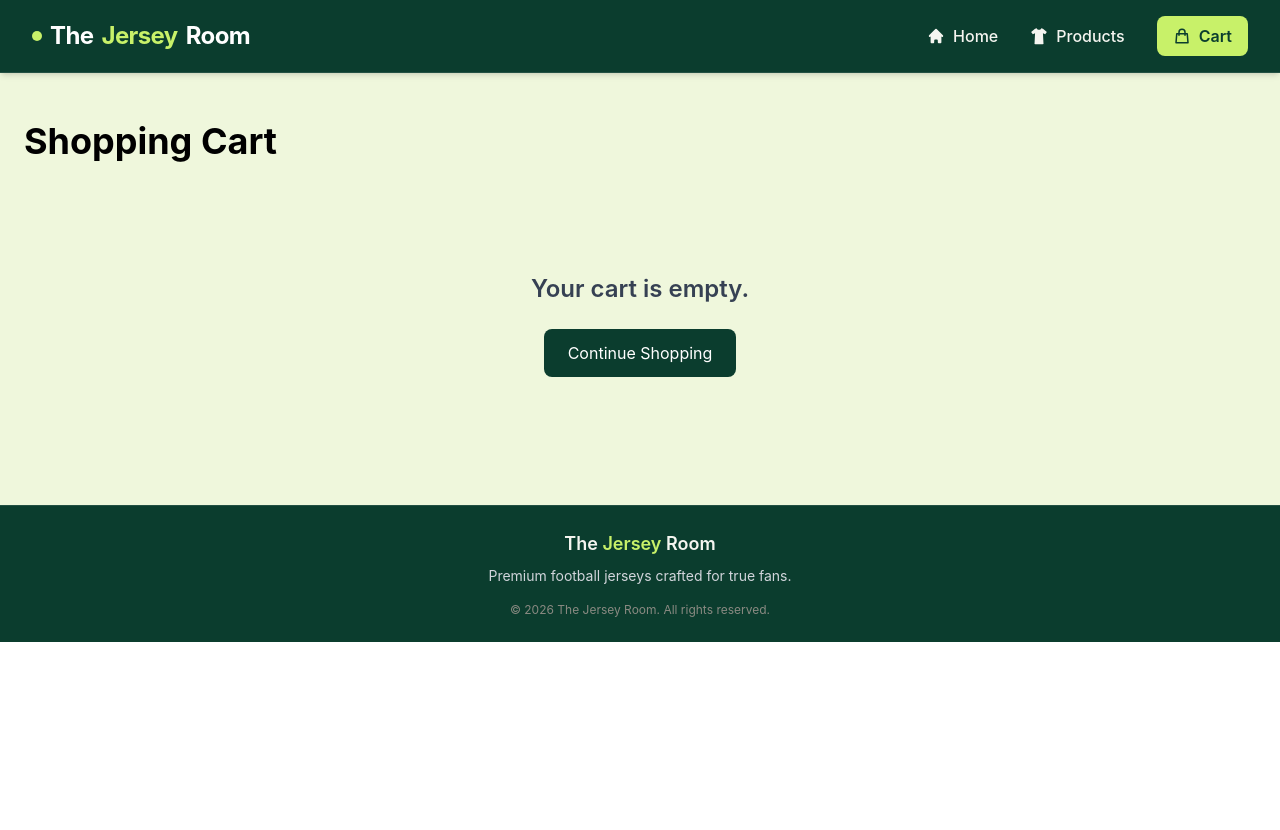
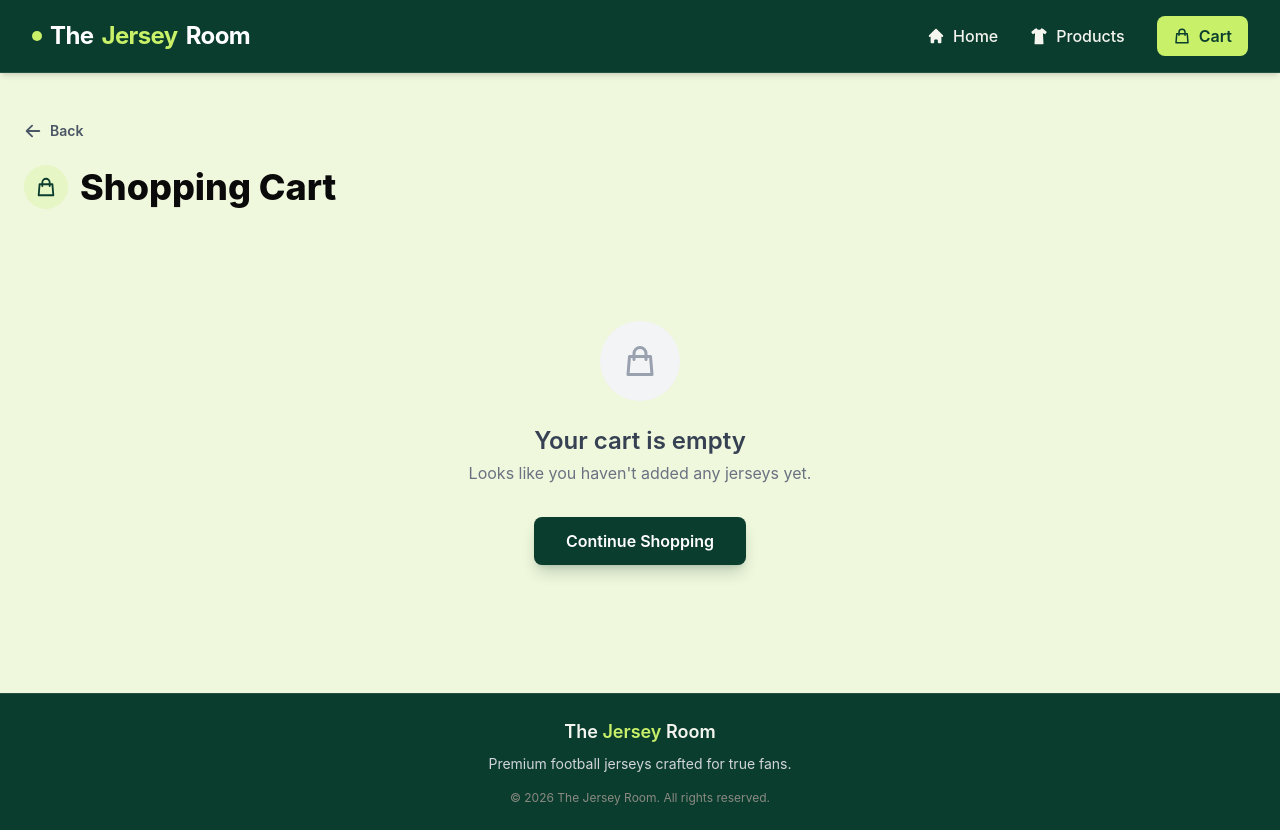
Before and after one commit to AshiqurAshik/The-Jersey-Room-Website, a React (Vite) app: page /cart in a window 1280 px wide. Before the commit the page ends 800 px from the top, so only its background shows below. Built offline with nearby package versions, Linux system fonts and the light colour scheme.

Commit message:
enhance the ui of cart

```diff
--- a/src/Pages/Cart/Cart.jsx
+++ b/src/Pages/Cart/Cart.jsx
@@ -1,6 +1,11 @@
 import React, { useEffect, useState } from 'react';
 import { useNavigate } from 'react-router';
 import Swal from 'sweetalert2';
+import {
+  HiOutlineTrash,
+  HiOutlineShoppingBag,
+  HiArrowLeft,
+} from 'react-icons/hi';
 import Loading from '../../Components/Loading/Loading';
 
 const Cart = () => {
@@ -71,84 +76,118 @@ useEffect(() => {
 
   return (
     <div className="max-w-7xl mx-auto px-6 py-12">
-      <h1 className="text-4xl font-bold mb-8">Shopping Cart</h1>
+      <button
+        onClick={() => navigate(-1)}
+        className="mb-6 flex items-center gap-2 text-sm font-semibold text-gray-600 hover:text-[#0B3D2E] transition-colors"
+      >
+        <HiArrowLeft size={18} />
+        Back
+      </button>
+
+      <div className="flex items-center gap-3 mb-8">
+        <div className="flex h-11 w-11 items-center justify-center rounded-full bg-[#C8F169]/20">
+          <HiOutlineShoppingBag size={22} className="text-[#0B3D2E]" />
+        </div>
+        <div>
+          <h1 className="text-3xl md:text-4xl font-extrabold text-[#0A0A0A]">
+            Shopping Cart
+          </h1>
+          {cart.length > 0 && (
+            <p className="text-sm text-gray-500">
+              {totalItems} {totalItems === 1 ? 'item' : 'items'} in your cart
+            </p>
+          )}
+        </div>
+      </div>
 
       {cart.length === 0 ? (
-        <div className="text-center py-20">
-          <h2 className="text-2xl font-semibold text-gray-700">
-            Your cart is empty.
+        <div className="flex flex-col items-center justify-center py-20 text-center">
+          <div className="flex h-20 w-20 items-center justify-center rounded-full bg-gray-100">
+            <HiOutlineShoppingBag size={36} className="text-gray-400" />
+          </div>
+
+          <h2 className="mt-6 text-2xl font-semibold text-gray-700">
+            Your cart is empty
           </h2>
+          <p className="mt-1 text-gray-500">
+            Looks like you haven't added any jerseys yet.
+          </p>
 
           <button
             onClick={() => navigate('/products')}
-            className="mt-6 px-6 py-3 bg-[#0B3D2E] text-white rounded-lg hover:bg-[#07291f]"
+            className="group relative mt-8 overflow-hidden px-8 py-3 bg-[#0B3D2E] text-white rounded-lg font-semibold shadow-lg shadow-[#0B3D2E]/20 transition-all duration-300 hover:shadow-xl hover:-translate-y-0.5"
           >
-            Continue Shopping
+            <span className="relative z-10">Continue Shopping</span>
           </button>
         </div>
       ) : (
-        <>
-          <div className="space-y-6">
+        <div className="grid lg:grid-cols-3 gap-8 items-start">
+          {/* Cart items */}
+          <div className="lg:col-span-2 space-y-4">
             {cart.map((item) => (
               <div
                 key={`${item.id}-${item.size}`}
-                className="flex flex-col md:flex-row justify-between items-center bg-gray-100 rounded-xl p-5 gap-5"
+                className="flex flex-col sm:flex-row items-center gap-5 rounded-2xl bg-gray-50 border border-black/5 p-5 transition-shadow duration-300 hover:shadow-md"
               >
-                <div className="flex items-center gap-5">
+                <div className="shrink-0 rounded-xl bg-white p-2">
                   <img
                     src={item.image}
                     alt={item.name}
                     className="w-28 h-28 object-contain"
                   />
+                </div>
 
-                  <div>
-                    <h2 className="text-xl font-semibold">{item.name}</h2>
+                <div className="flex-1 text-center sm:text-left">
+                  <h2 className="text-lg font-semibold text-[#0A0A0A]">
+                    {item.name}
+                  </h2>
 
-                    <p className="text-gray-600">Price: ৳{item.price}</p>
+                  <div className="mt-1 flex flex-wrap justify-center sm:justify-start gap-x-4 gap-y-1 text-sm text-gray-500">
+                    <span>Size: {item.size}</span>
+                    <span>Qty: {item.quantity}</span>
+                    <span>৳{item.price} each</span>
+                  </div>
 
-                    <p className="text-gray-600">Size: {item.size}</p>
-
-                    <p className="text-gray-600">Quantity: {item.quantity}</p>
-
-                    <p className="font-semibold text-[#0B3D2E] mt-2">
+                  <p className="font-bold text-[#0B3D2E] mt-2">
                     Total: ৳{item.price * item.quantity}
                   </p>
-                  </div>
                 </div>
 
                 <button
                   onClick={() => handleRemove(item.id, item.size)}
-                  className="px-5 py-2 bg-red-600 text-white rounded-lg hover:bg-red-700 transition"
+                  className="flex items-center gap-2 rounded-lg border border-red-200 px-4 py-2 text-sm font-semibold text-red-600 transition-colors hover:bg-red-50"
                 >
+                  <HiOutlineTrash size={16} />
                   Remove
                 </button>
               </div>
             ))}
           </div>
 
-          <div className="mt-10 flex justify-end">
-            <div className="w-full md:w-96 bg-gray-100 rounded-xl p-6">
-              <h2 className="text-2xl font-bold mb-4">Order Summary</h2>
+          {/* Order summary */}
+          <div className="lg:sticky lg:top-24 rounded-2xl bg-gray-50 border border-black/5 p-6">
+            <h2 className="text-xl font-bold text-[#0A0A0A] mb-5">
+              Order Summary
+            </h2>
 
-              <div className="flex justify-between mb-3">
+            <div className="flex justify-between text-sm text-gray-600 mb-3">
               <span>Total Items</span>
-                <span>{totalItems}</span>
+              <span className="font-medium text-[#0A0A0A]">{totalItems}</span>
             </div>
 
-              <div className="flex justify-between text-xl font-bold border-t pt-4">
+            <div className="flex justify-between text-xl font-bold border-t border-black/10 pt-4">
               <span>Total</span>
-                <span>৳{totalPrice}</span>
+              <span className="text-[#0B3D2E]">৳{totalPrice}</span>
             </div>
 
             <button
               onClick={handleCheckout}
-                className="w-full mt-6 py-3 rounded-lg bg-[#0B3D2E] text-white font-semibold hover:bg-[#07291f] transition"
+              className="group relative w-full mt-6 overflow-hidden py-3.5 rounded-xl bg-[#0B3D2E] text-white font-semibold shadow-lg shadow-[#0B3D2E]/20 transition-all duration-300 hover:shadow-xl hover:-translate-y-0.5"
             >
-                Proceed to Checkout
+              <span className="relative z-10">Proceed to Checkout</span>
             </button>
           </div>
         </div>
-        </>
       )}
     </div>
   );
```
Lines whose indentation alone changed are shown as unchanged.
